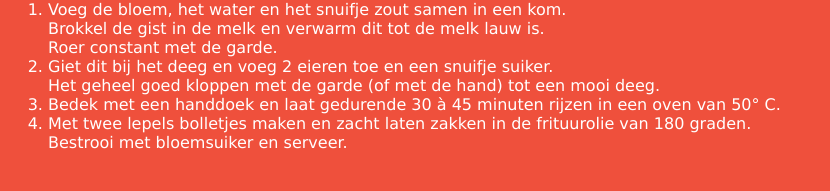
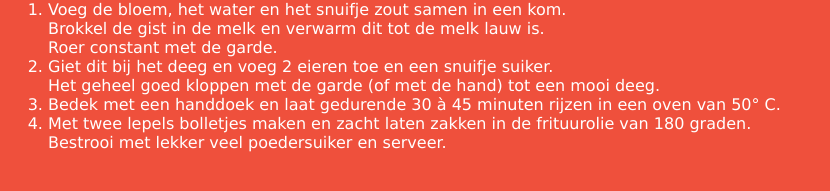
Before and after one commit to Urdenge/recepten, a plain HTML site: page oliebollen.html in a window 1280 px wide. Shown: the part 523-714 px from the top of the page, without its empty margins (0-830 px from the left). Drawn offline with Linux system fonts and the light colour scheme.

Commit message:
oliebollen met veel poedersuiker

```diff
--- a/oliebollen.html
+++ b/oliebollen.html
@@ -28,7 +28,7 @@ Roer constant met de garde.</li>
 Het geheel goed kloppen met de garde (of met de hand) tot een mooi deeg.</li>
 <li>Bedek met een handdoek en laat gedurende 30 à 45 minuten rijzen in een oven van 50° C.</li>
 <li>Met twee lepels bolletjes maken en zacht laten zakken in de frituurolie van 180 graden.<br>
-Bestrooi met bloemsuiker en serveer.</li>
+Bestrooi met lekker veel poedersuiker en serveer.</li>
 </ol>
 </body>
 </html>
```
